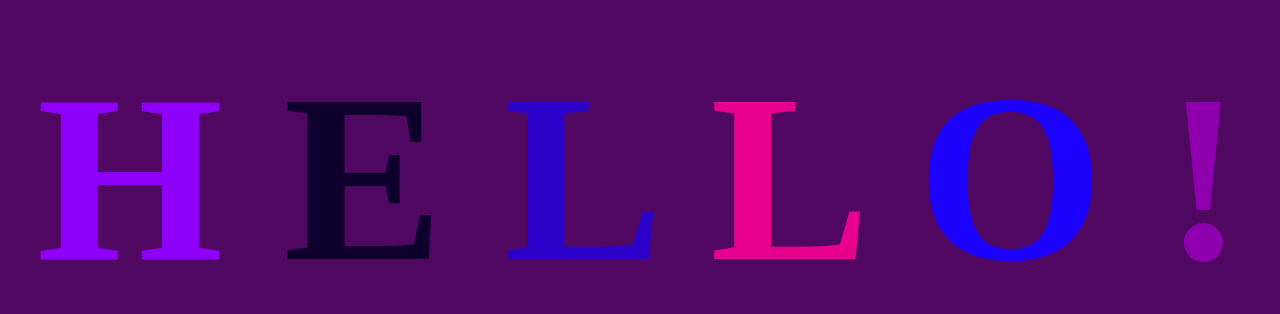
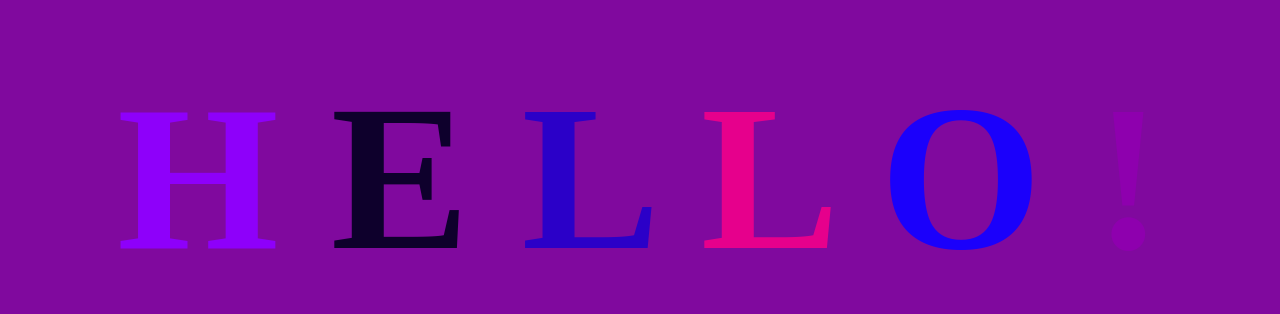
Before and after one commit to AlexanderSChen/AnimatedTextGitDemo, a plain HTML site: page index.html in a window 1280 px wide. Shown: the part 230-544 px from the top of the page. Drawn offline with Linux system fonts and the light colour scheme; a web font is replaced by a local one.

Commit message:
someone else did this

```diff
--- a/app.css
+++ b/app.css
@@ -1,5 +1,5 @@
 body {
-    background-color: rgb(80, 7, 98);
+    background-color: rgb(128, 9, 158);
     display: flex;
     align-items: center;
     justify-content: center;
@@ -7,7 +7,7 @@ body {
 }
 
 h1 {
-    font-size: 15rem;
+    font-size: 13rem;
     font-family: montserrat;
 }
 
```
